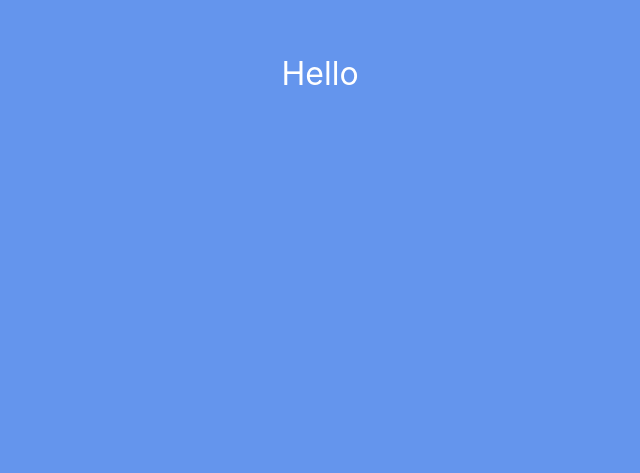
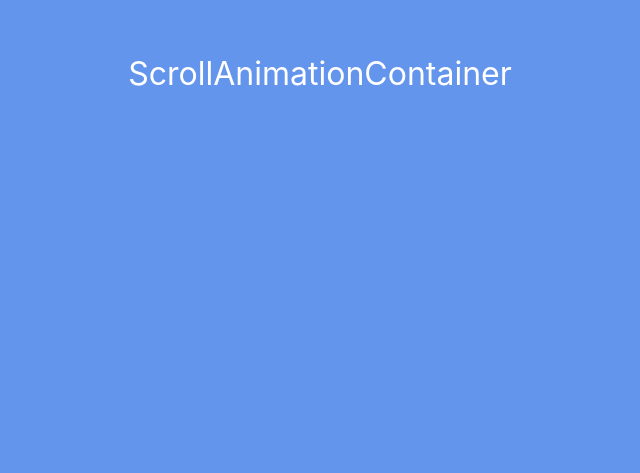
Before and after one commit to vinicius-el-khalili/reactnn, a React (Create React App) app: page / in a window 1280 px wide. Shown: the part 327-800 px from the top of the page, without its empty margins (320-960 px from the left). Built offline with nearby package versions, Linux system fonts and the light colour scheme.

Commit message:
(+) ScrollAnimationContainer

```diff
--- a/src/App.tsx
+++ b/src/App.tsx
@@ -1,9 +1,12 @@
 import React from 'react';
 import { ScrollContainer } from './components/ScrollContainer';
+import { ScrollAnimationContainer } from './components/IntersectionObserverContainer';
 function App() {
   return (
     <div className="App">
-      <ScrollContainer style={{backgroundColor:"cornflowerblue"}} >Hello</ScrollContainer>
+      <ScrollContainer style={{backgroundColor:"cornflowerblue"}} >
+        <ScrollAnimationContainer>ScrollAnimationContainer</ScrollAnimationContainer>
+      </ScrollContainer>
       <ScrollContainer style={{backgroundColor:"coral"}} >This is...</ScrollContainer>
       <ScrollContainer style={{backgroundColor:"turquoise"}} >...Awesome</ScrollContainer>
     </div>
--- /dev/null
+++ b/src/components/IntersectionObserverContainer.tsx
@@ -0,0 +1,10 @@
+import React from "react";
+import { useState } from "react";
+type ScrollAnimationContainerType = {
+    children: React.ReactNode
+}
+export const ScrollAnimationContainer = ({children}:ScrollAnimationContainerType) => {
+    return(
+        <div className="ScrollAnimationContainer">{children}</div>
+    )
+}
--- a/src/components/ScrollContainer.tsx
+++ b/src/components/ScrollContainer.tsx
@@ -5,7 +5,7 @@ type ScrollContainerType={
 }
 export const ScrollContainer = ({children,style}:ScrollContainerType) => {
     return (
-        <div className="ScrollContainer" style={style}>
+        <div className="ScrollContainer hidden" style={style}>
             {children}
         </div>
     )
```
